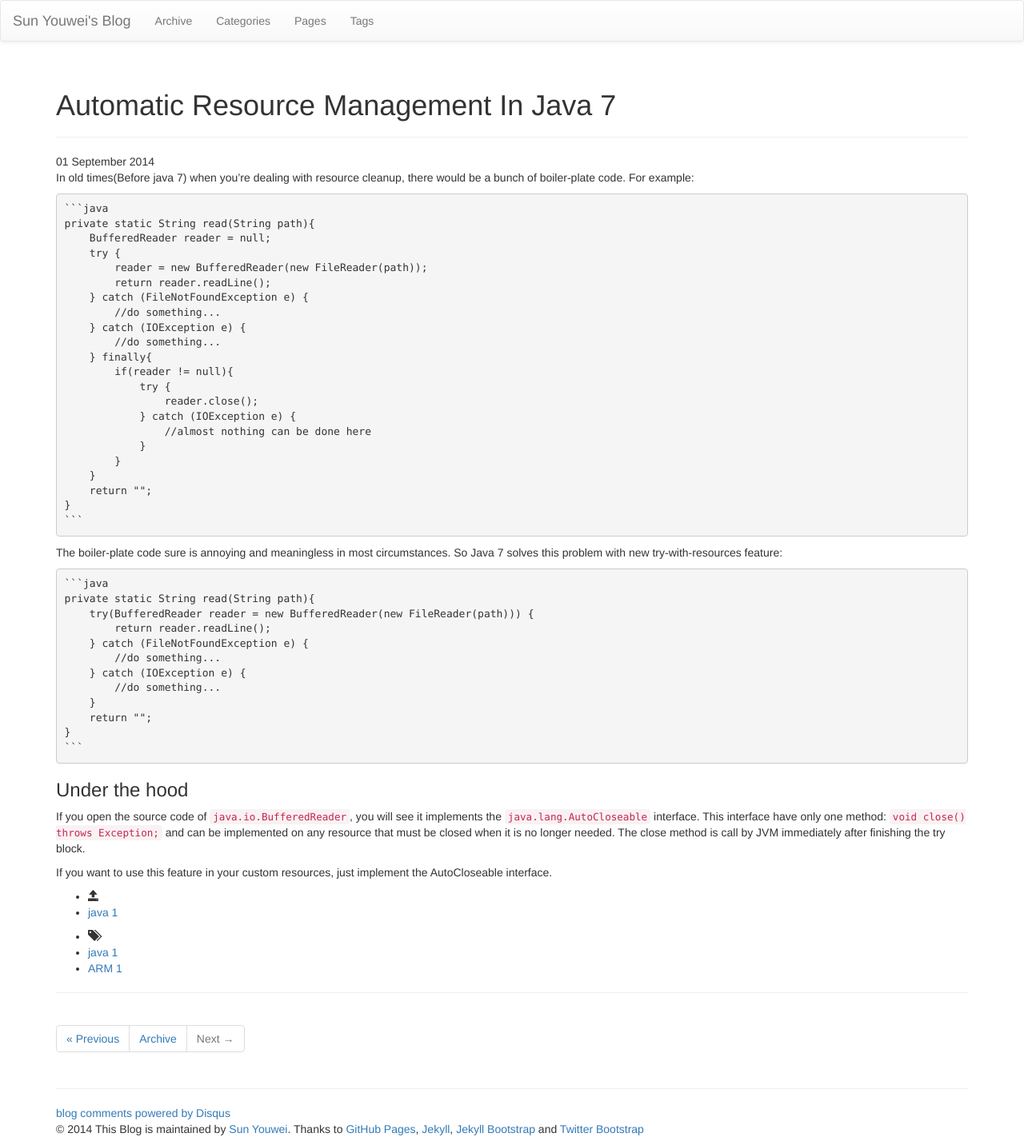
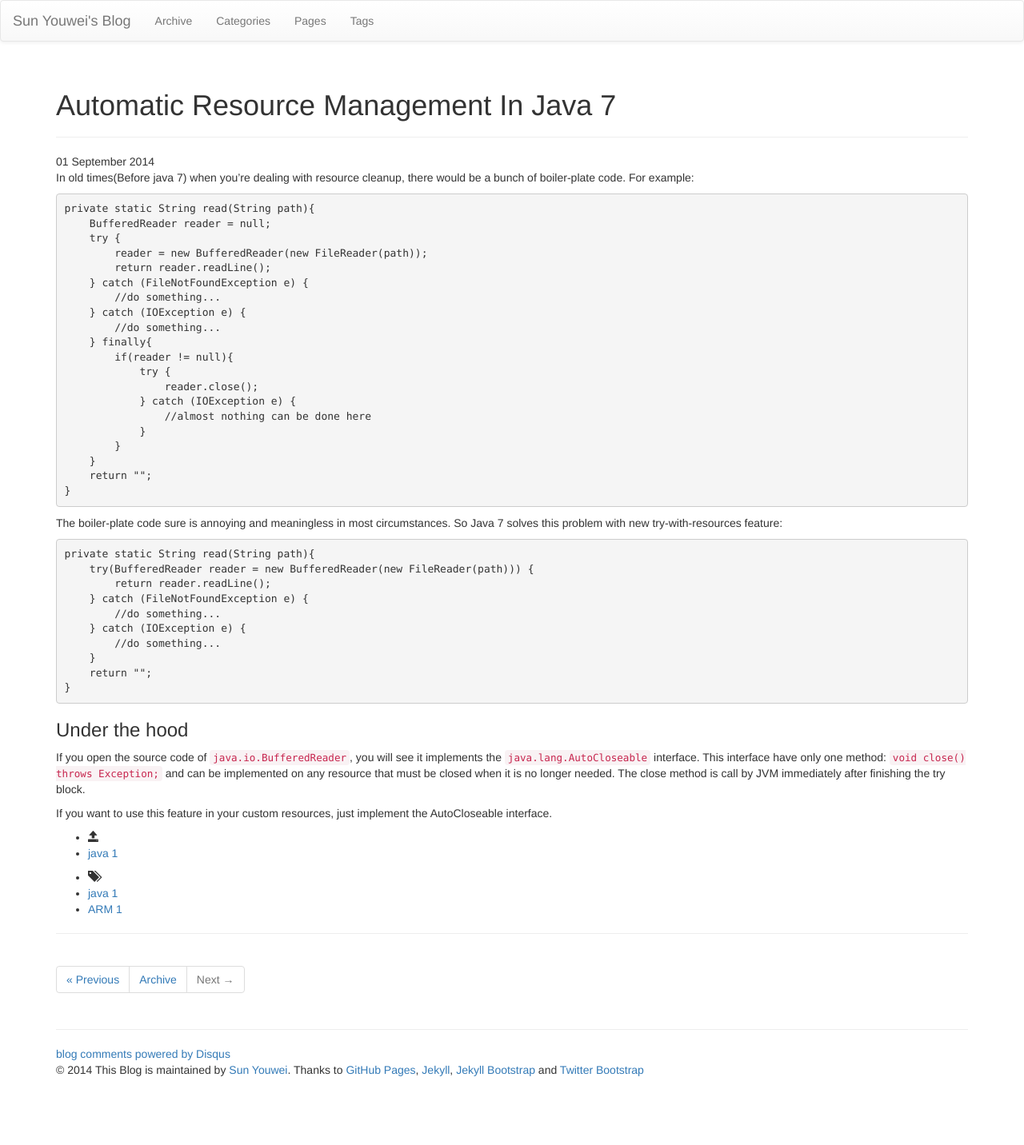
Before and after one commit to lovehq/blog, a Jekyll site: the page built from _posts/2014-09-01-automatic-resource-management-in-java-7.md, in a window 1280 px wide. Shown: the whole page at 80% size. Built offline with Jekyll 4.4.1, drawn with Linux system fonts in a browser that asks for light colours; nearby versions of some CDN libraries; library files that are not in the unit come from our copies; comment, search, counter and statistics services are not loaded; after the commit the page ends 1358 px from its top, so only the background shows below that.

Commit message:
Update 2014-09-01-automatic-resource-management-in-java-7.md

````diff
--- a/_posts/2014-09-01-automatic-resource-management-in-java-7.md
+++ b/_posts/2014-09-01-automatic-resource-management-in-java-7.md
@@ -8,7 +8,6 @@ tags : [java, ARM]
 
 In old times(Before java 7) when you're dealing with resource cleanup, there would be a bunch of boiler-plate code. For example:
 
-    ```java
     private static String read(String path){
         BufferedReader reader = null;
         try {
@@ -29,11 +28,9 @@ In old times(Before java 7) when you're dealing with resource cleanup, there wou
         }
         return "";
     }
-    ```
 
 The boiler-plate code sure is annoying and meaningless in most circumstances. So Java 7 solves this problem with new try-with-resources feature:
 
-    ```java
     private static String read(String path){
         try(BufferedReader reader = new BufferedReader(new FileReader(path))) {
             return reader.readLine();
@@ -44,7 +41,6 @@ The boiler-plate code sure is annoying and meaningless in most circumstances. So
         }
         return "";
     }
-    ```
 
 ###Under the hood
 If you open the source code of `java.io.BufferedReader`, you will see it implements the `java.lang.AutoCloseable` interface. This interface have only one method: `void close() throws Exception;` and can be implemented on any resource that must be closed when it is no longer needed. The close method is call by JVM immediately after finishing the try block.
````
